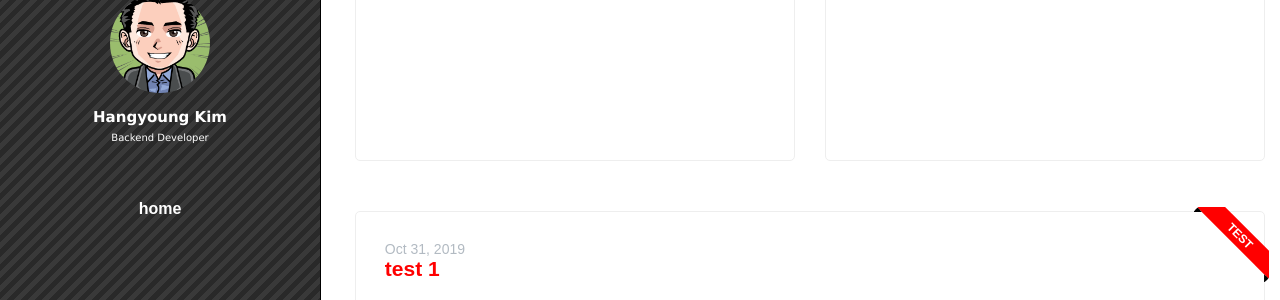
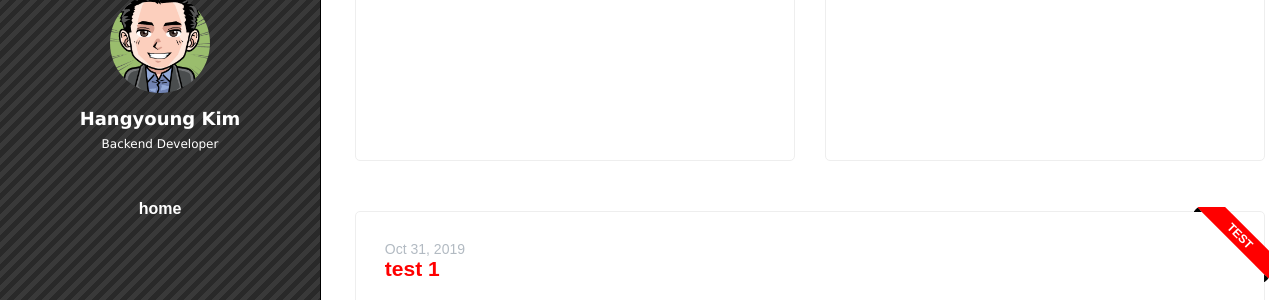
Before and after one commit to kouei-dev/kouei-dev.github.io, a Jekyll site: the page built from index.md, in a window 1280 px wide. Shown: the part 146-446 px from the top of the page. Built offline with Jekyll 4.4.1, drawn with Linux system fonts in a browser that asks for light colours; our own code applies the rules of GitHub Pages for plain Markdown files.

Commit message:
[design] change font size of profile text

```diff
--- a/_sass/components/_layout.scss
+++ b/_sass/components/_layout.scss
@@ -76,17 +76,17 @@ header .header-top-area .wrapper-profile .profile-name {
 
   color: white;
   text-align: center;
-  font-size: 15px;
+  font-size: 18px;
   font-weight: bold;
   font-family: $sans-serif;
 }
 
 header .header-top-area .wrapper-profile .profile-comment {
-  margin-top: 6px;
+  margin-top: 8px;
 
   color: white;
   text-align: center;
-  font-size: 10px;
+  font-size: 12px;
   font-family: $sans-serif;
 }
 
```
